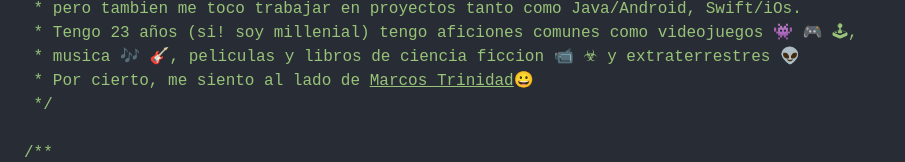
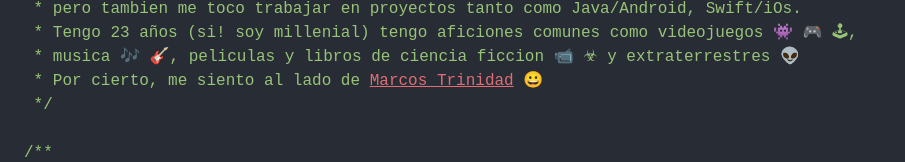
Before and after one commit to dave-ramirez/cv, a plain HTML site: page index.html in a window 1280 px wide. Shown: the part 123-285 px from the top of the page, without its empty margins (0-905 px from the left). Drawn offline with Linux system fonts and the light colour scheme.

Commit message:
Update index.html
Agregado de espacio entre el nombre y el emoji y agregado de color

```diff
--- a/index.html
+++ b/index.html
@@ -20,7 +20,7 @@
         <span class="comment-block__line">pero tambien me toco trabajar en proyectos tanto como Java/Android, Swift/iOs.</span>
         <span class="comment-block__line">Tengo 23 años (si! soy millenial) tengo aficiones comunes como videojuegos 👾 🎮 🕹,</span>
         <span class="comment-block__line">musica 🎶 🎸, peliculas y libros de ciencia ficcion 📹 ☣ y extraterrestres 👽</span>
-        <span class="comment-block__line">Por cierto, me siento al lado de <a href="https://www.linkedin.com/in/marcos-trinidad-082b39163">Marcos Trinidad</a>😀</span>
+        <span class="comment-block__line">Por cierto, me siento al lado de <a style="color: #E06C75;" href="https://www.linkedin.com/in/marcos-trinidad-082b39163">Marcos Trinidad</a> 😀</span>
     </h1>
 
     <br>
```
